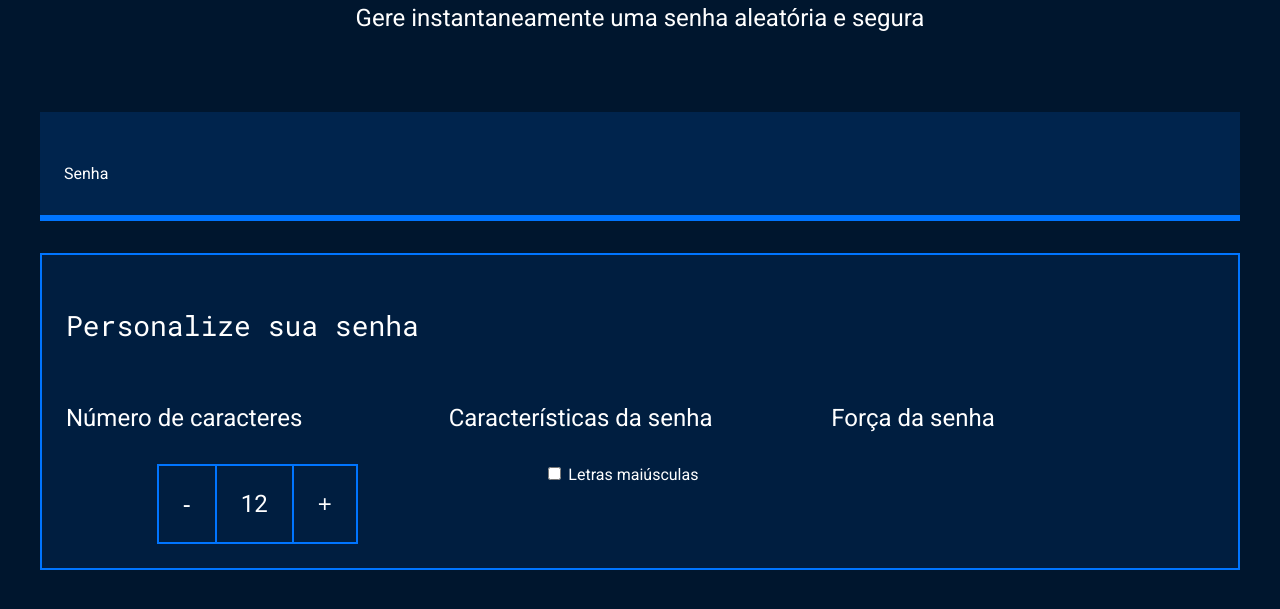
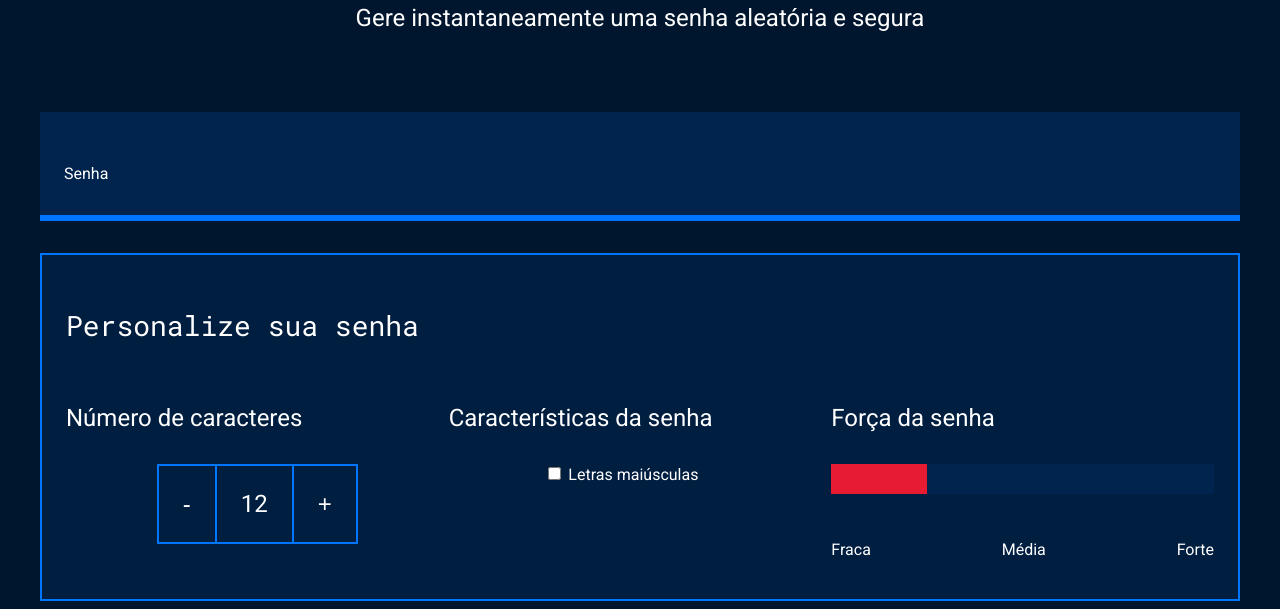
Before and after one commit to Anaclaradelima/gerador-de-senhas---anaclara, a plain HTML site: page index.html in a window 1280 px wide. Shown: the part 214-823 px from the top of the page. Before the commit the page ends 800 px from the top, so only its background shows below. Drawn offline with Linux system fonts and the light colour scheme.

Commit message:
terminei a aula3

```diff
--- a/index.html
+++ b/index.html
@@ -37,10 +37,17 @@
                         <label for="maiusculo">Letras maiúsculas</label>
                     </div>
                 </div>
-            <div class="parametro-senha">
-                <h4 class="parametro-senha__titulo">Força da senha</h4>
+                <div class="parametro-senha">
+                    <h4 class="parametro-senha__titulo">Força da senha</h4>
+                    <div class="barra"></div>
+                    <div class="forca fraca"></div>
+                    <div class="parametro-senha-textos">
+                        <p>Fraca</p>
+                        <p>Média</p>
+                        <p>Forte</p>
+                    </div>
+                </div>
             </div>
-        </div>
         </div>
     </section>
 </body>
--- a/style.css
+++ b/style.css
@@ -107,6 +107,39 @@ body{
     font-size: 24px;
 }
 
+.barra{
+    background-color: var(--fundo-senha);
+    height: 30px;
+    width: 100%;
+}
+
+.forca{
+    height: 30px;
+    position: relative;
+    bottom: 30px;
+}
+
+.fraca{
+    width: 25%;
+    background-color: #E71B32;
+}
+
+.parametro-senha-textos{
+    display: flex;
+    justify-content: space-between;
+}
+
+.media{
+    background-color: #FAF408;
+    width: 50%;
+}
+
+.forte{
+    background-color: #00FF85;
+    width: 100%;
+}
+
+
 @media screen and (min-width: 768px) {
     .parametro-coluna__senha{
         flex-direction: row;
```
